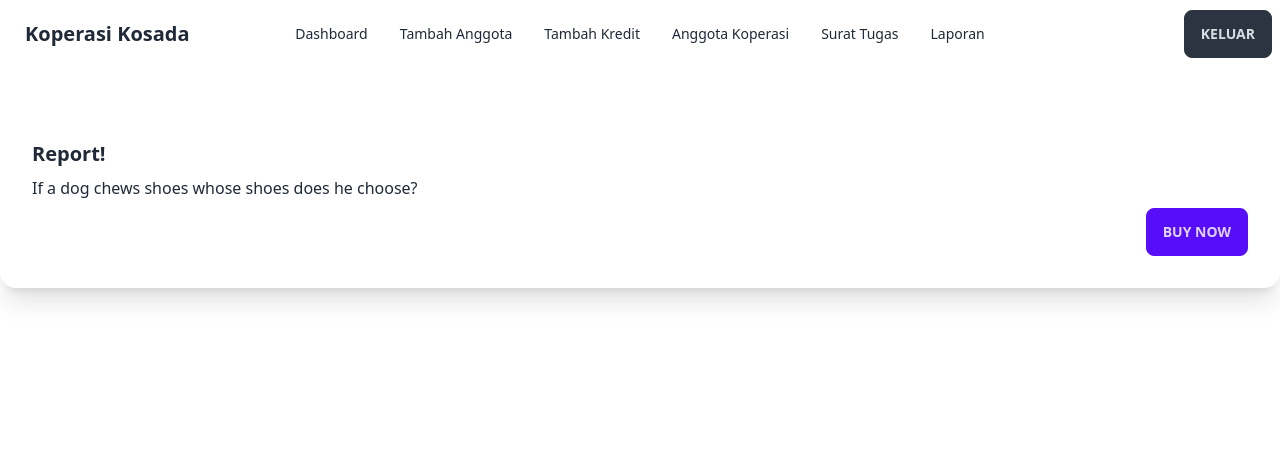
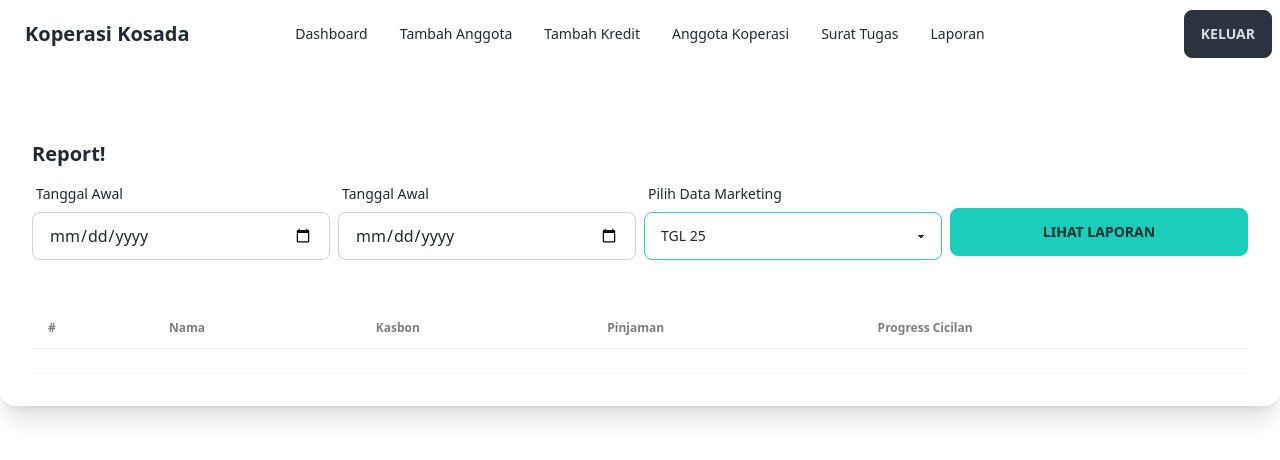
Before and after one commit to Studio-Bersih/Kosada, a SvelteKit app: page /report in a window 1280 px wide. Shown: the top 460 px of the page. Built offline with nearby package versions, Linux system fonts and the light colour scheme.

Commit message:
Update Report

```diff
--- a/src/routes/report/+page.svelte
+++ b/src/routes/report/+page.svelte
@@ -1,15 +1,95 @@
 <script lang="ts">
+    import { baseConfiguration } from "$lib/baseConfig";
     import Header from "../features/Header.svelte";
+
+    let newData:any = [];
+
+    let tanggalAwal:Date;
+    let tanggalAkhir:Date;
+    let dataMarketing:string;
+
+    async function doPost(){
+        const doPost = await fetch(baseConfiguration.defaultURL + 'Report',{
+            method : 'POST',
+            headers : { 'Content-Type' : 'application/json' },
+            // credentials : 'include',
+            body : JSON.stringify({
+                TANGGAL_AWAL    : tanggalAwal,
+                TANGGAL_AKHIR   : tanggalAkhir,
+                MARKETING       : dataMarketing
+            })
+        });
+        const doResponse = await doPost.json();
+        console.log(doResponse);
+    }
 </script>
 <Header />
 <div class="container mx-auto">
     <div class="card w-full bg-base-100 shadow-xl my-10">
         <div class="card-body">
             <h2 class="card-title">Report!</h2>
-            <p>If a dog chews shoes whose shoes does he choose?</p>
-            <div class="card-actions justify-end">
-            <button class="btn btn-primary">Buy Now</button>
-            </div>
+
+                <form class="grid gap-2 grid-cols-4" on:submit|preventDefault={doPost}>
+                    <div class="form-control w-full max-w-xs">
+                        <label for="startDate" class="label">
+                            <span class="label-text">Tanggal Awal</span>
+                        </label>
+                        <input type="date" bind:value={tanggalAwal} placeholder="Type here" class="input input-bordered w-full max-w-xs" required/>
+                    </div>
+                    <div class="form-control w-full max-w-xs">
+                        <label for="startDate" class="label">
+                            <span class="label-text">Tanggal Awal</span>
+                        </label>
+                        <input type="date" bind:value={tanggalAkhir} placeholder="Type here" class="input input-bordered w-full max-w-xs" required/>
+                    </div>
+                    <div class="form-control w-full max-w-xs">
+                        <label for="pilihMarketing" class="label">
+                            <span class="label-text">Pilih Data Marketing</span>
+                        </label>
+                        <select bind:value={dataMarketing} class="select select-info max-w-xs" required>
+                            <option value="TGL 25">TGL 25</option>
+                            <option value="28 IM">28 IM</option>
+                            <option value="28 AM">28 AM</option>
+                            <option value="BCA 1">BCA 1</option>
+                            <option value="BCA 2">BCA 2</option>
+                            <option value="MAN 1">MAN 1</option>
+                            <option value="MAN 2">MAN 2</option>
+                            <option value="SAB/BRI">SAB/BRI</option>
+                            <option value="CIMB">CIMB</option>
+                            <option value="MJK">MJK</option>
+                            <option value="YAKULT">YAKULT</option>
+                            <option value="OPPO">OPPO</option>
+                            <option value="U.LOKA">U.LOKA</option>
+                            <option value="BNI">BNI</option>
+                            <option value="JATIM">JATIM</option>
+                        </select>
+                    </div>
+                    <button type="submit" class="btn btn-accent mt-8">Lihat Laporan</button>
+                </form>
+
+                <div class="overflow-x-auto mt-10">
+                    <table class="table">
+                        <thead>
+                            <tr>
+                                <th>#</th>
+                                <th>Nama</th>
+                                <th>Kasbon</th>
+                                <th>Pinjaman</th>
+                                <th>Progress Cicilan</th>
+                            </tr>
+                        </thead>
+                        <tbody>
+                            <tr>
+                                <td></td>
+                                <td></td>
+                                <td></td>
+                                <td></td>
+                                <td></td>
+                            </tr>
+                        </tbody>
+                    </table>
+                </div>
+
         </div>
     </div>
 </div>
```
